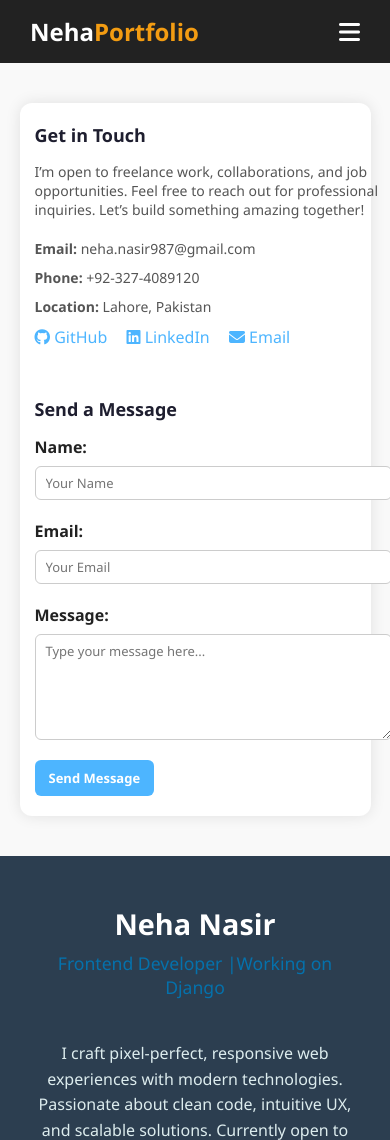
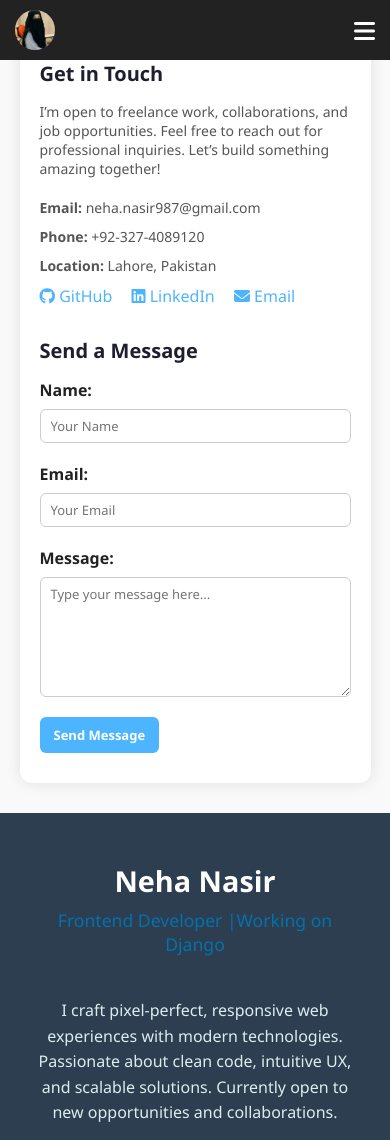
Before and after one commit to nehanasir987/portfolio1, a Django app: page /contact/ in a window 390 px wide. Shown: the top 1140 px of the page. Run offline with Django 4.2, Linux system fonts and the light colour scheme.

Commit message:
changes-header

```diff
--- a/portfolio/static/css/contact.css
+++ b/portfolio/static/css/contact.css
@@ -1,3 +1,4 @@
+/* Reset */
 * {
   margin: 0;
   padding: 0;
@@ -10,6 +11,7 @@ body {
   color: #222;
 }
 
+/* Contact Section */
 .contact-section {
   padding: 60px 10%;
   display: flex;
@@ -28,6 +30,7 @@ body {
   max-width: 1100px;
 }
 
+/* Contact Info */
 .contact-info {
   flex: 1;
   min-width: 300px;
@@ -60,6 +63,7 @@ body {
   text-decoration: underline;
 }
 
+/* Contact Form */
 .contact-form {
   flex: 1;
   min-width: 300px;
@@ -82,6 +86,12 @@ body {
   border: 1px solid #ccc;
   border-radius: 6px;
   font-size: 15px;
+  width: 100%;
+}
+
+.form-group textarea {
+  resize: vertical;
+  min-height: 120px;
 }
 
 .btn-submit {
@@ -99,6 +109,12 @@ body {
   background-color: #1e88e5;
 }
 
+.success-msg {
+  color: green;
+  margin-top: 10px;
+}
+
+/* Footer */
 footer {
   text-align: center;
   padding: 20px;
@@ -106,6 +122,12 @@ footer {
   color: #ccc;
 }
 
+/* Responsive Design */
+@media (max-width: 992px) {
+  .contact-container {
+    gap: 30px;
+  }
+}
 
 @media (max-width: 768px) {
   .contact-section {
@@ -118,6 +140,16 @@ footer {
     gap: 30px;
   }
 
+  .contact-info h2,
+  .contact-form h2 {
+    font-size: 22px;
+  }
+
+  .contact-info p,
+  .info-box p {
+    font-size: 15px;
+  }
+
   .form-group input,
   .form-group textarea {
     font-size: 14px;
@@ -127,6 +159,12 @@ footer {
   .btn-submit {
     padding: 10px 16px;
     font-size: 14px;
+  }
+}
+
+@media (max-width: 480px) {
+  .contact-section {
+    padding: 30px 5%;
   }
 
   .contact-info h2,
@@ -138,9 +176,7 @@ footer {
   .info-box p {
     font-size: 14px;
   }
-}
 
-@media (max-width: 480px) {
   .form-group input,
   .form-group textarea {
     font-size: 13px;
@@ -151,13 +187,4 @@ footer {
     padding: 9px 14px;
     font-size: 13px;
   }
-
-  .contact-container {
-    padding: 20px 15px;
-  }
-
-  .contact-info h2,
-  .contact-form h2 {
-    font-size: 18px;
-  }
 }
--- a/portfolio/templates/portfolio/contact.html
+++ b/portfolio/templates/portfolio/contact.html
@@ -5,14 +5,11 @@
   <meta charset="UTF-8" />
   <meta name="viewport" content="width=device-width, initial-scale=1.0" />
   <title>Contact Me</title>
-
-  <!-- CSS Links -->
   <link rel="stylesheet" href="{% static 'css/contact.css' %}">
   <link rel="stylesheet" href="{% static 'css/header.style.css' %}">
   <link rel="stylesheet" href="{% static 'css/footer.style.css' %}">
-  <link rel="stylesheet" href="https://cdnjs.cloudflare.com/ajax/libs/font-awesome/6.5.0/css/all.min.css" />
+  <link rel="stylesheet" href="https://cdnjs.cloudflare.com/ajax/libs/font-awesome/6.5.0/css/all.min.css">
 </head>
-
 <body>
 
   {% include 'portfolio/header.html' %}
@@ -41,7 +38,7 @@
       <!-- Contact Form -->
       <div class="contact-form">
         <h2>Send a Message</h2>
-        <form method="post" class="contact-form">
+        <form method="post">
           {% csrf_token %}
 
           <div class="form-group">
@@ -62,7 +59,7 @@
           <button type="submit" class="btn-submit">Send Message</button>
 
           {% if success %}
-            <p style="color: green; margin-top: 10px;">Thanks for reaching out! ✅</p>
+            <p class="success-msg">Thanks for reaching out! ✅</p>
           {% endif %}
         </form>
       </div>
@@ -71,5 +68,6 @@
   </section>
 
   {% include 'portfolio/footer.html' %}
+
 </body>
 </html>
--- a/portfolio/templates/portfolio/header.html
+++ b/portfolio/templates/portfolio/header.html
@@ -8,7 +8,7 @@
   <link rel="stylesheet" href="https://cdnjs.cloudflare.com/ajax/libs/font-awesome/6.4.0/css/all.min.css">
   <title>Neha Portfolio</title>
   <style>
-    /* ===== Base header styles ===== */
+    /* ===== Base styles ===== */
     body {
       margin: 0;
       font-family: Arial, sans-serif;
@@ -25,17 +25,30 @@
       z-index: 1000;
     }
 
+    /* Logo */
     .logo {
+      text-decoration: none;
+      color: #fff;
+      font-weight: bold;
       font-size: 24px;
-      font-weight: bold;
-      color: #fff;
-      text-decoration: none;
+      display: flex;
+      align-items: center;
     }
 
     .logo span {
-      color: #f39c12;
+      margin-left: 5px;
     }
 
+    /* Logo image */
+    .logo img {
+      width: 50px;
+      height: 50px;
+      border-radius: 50%;
+      object-fit: cover;
+      display: none; /* hidden on desktop by default */
+    }
+
+    /* Nav bar */
     .nav-bar ul {
       list-style: none;
       display: flex;
@@ -58,6 +71,7 @@
       color: #f39c12;
     }
 
+    /* Hamburger */
     .hamburger {
       display: none;
       background: none;
@@ -65,8 +79,10 @@
       color: #fff;
       font-size: 24px;
       cursor: pointer;
+      z-index: 1001;
     }
 
+    /* Overlay */
     .overlay {
       position: fixed;
       top: 0;
@@ -85,44 +101,90 @@
       visibility: visible;
     }
 
-    /* ===== Mobile styles ===== */
+    /* ===== Responsive Styles ===== */
+
+    /* For tablets and small laptops */
+    @media (max-width: 992px) {
+      .nav-bar ul li {
+        margin-left: 15px;
+      }
+    }
+
+    /* For mobile devices */
     @media (max-width: 768px) {
+      .header {
+        padding: 15px 20px;
+        position: fixed;
+        width: 100%;
+        box-sizing: border-box;
+      }
+
+      .logo span {
+        display: none;
+      }
+
+      .logo img {
+        display: block;
+      }
+
       .nav-bar {
         position: fixed;
-        top: 0;
+        top: 80px; /* Adjusted to start below header */
         right: -100%;
-        height: 100vh;
-        width: 250px;
+        width: 100%;
+        max-width: 300px;
+        max-height:50vh; /* Adjusted height */
         background-color: #222;
-        display: flex;
-        flex-direction: column;
-        padding-top: 60px;
+        padding: 20px;
         transition: right 0.3s ease;
         z-index: 1000;
+        overflow-y: auto; /* Add scroll if needed */
       }
 
-      .nav-bar.show {
+      .nav-bar.active {
         right: 0;
       }
 
       .nav-bar ul {
         flex-direction: column;
-        align-items: flex-start;
       }
 
       .nav-bar ul li {
-        margin: 15px 20px;
+        margin: 15px 0;
+        margin-left: 0;
       }
 
       .hamburger {
         display: block;
       }
     }
+
+    /* For very small mobile devices */
+    @media (max-width: 480px) {
+      .header {
+        padding: 10px 15px;
+        height: 60px;
+      }
+
+      .logo img {
+        width: 40px;
+        height: 40px;
+      }
+
+      .nav-bar {
+        top: 60px; /* Adjusted for smaller header */
+        height: calc(100vh - 60px); /* Adjusted height */
+      }
+    }
   </style>
 </head>
 <body>
   <header class="header">
-    <a href="{% url 'home' %}" class="logo">Neha<span>Portfolio</span></a>
+    <!-- Logo -->
+    <a href="{% url 'home' %}" class="logo">
+      <img src="{% static 'images/yam1.png' %}">
+      <span style="color: gray">Neha</span><span style="color:orange">Portfolio</span>
+    </a>
 
     <button class="hamburger" id="hamburger">
       <i class="fas fa-bars"></i>
@@ -133,65 +195,47 @@
         <li><a href="{% url 'home' %}">Home</a></li>
         <li><a href="{% url 'project' %}">Projects</a></li>
         <li><a href="{% url 'contact' %}">Contact</a></li>
+
       </ul>
     </nav>
 
     <div class="overlay" id="overlay"></div>
   </header>
 
+  {% block content %}
+  {% endblock %}
+
   <script>
-    document.addEventListener("DOMContentLoaded", function() {
-      const hamburger = document.getElementById("hamburger");
-      const navBar = document.getElementById("navBar");
-      const overlay = document.getElementById("overlay");
-      const navLinks = document.querySelectorAll('.nav-bar ul li a');
+    // Mobile menu toggle functionality
+    const hamburger = document.getElementById('hamburger');
+    const navBar = document.getElementById('navBar');
+    const overlay = document.getElementById('overlay');
 
-      // Toggle menu open/close
-      const toggleMenu = () => {
-        navBar.classList.toggle("show");
-        overlay.classList.toggle("show");
-        const icon = hamburger.querySelector('i');
-        icon.classList.toggle('fa-bars');
-        icon.classList.toggle('fa-times');
-      };
+    hamburger.addEventListener('click', () => {
+      navBar.classList.toggle('active');
+      overlay.classList.toggle('show');
+      hamburger.innerHTML = navBar.classList.contains('active')
+        ? '<i class="fas fa-times"></i>'
+        : '<i class="fas fa-bars"></i>';
+    });
 
-      // Close menu
-      const closeMenu = () => {
-        navBar.classList.remove("show");
-        overlay.classList.remove("show");
-        const icon = hamburger.querySelector('i');
-        icon.classList.replace('fa-times', 'fa-bars');
-      };
+    overlay.addEventListener('click', () => {
+      navBar.classList.remove('active');
+      overlay.classList.remove('show');
+      hamburger.innerHTML = '<i class="fas fa-bars"></i>';
+    });
 
-      // Hamburger click
-      hamburger.addEventListener("click", toggleMenu);
-
-      // Overlay click
-      overlay.addEventListener("click", closeMenu);
-
-      // Nav links click (mobile)
-      navLinks.forEach(link => {
-        link.addEventListener('click', (e) => {
-          if (window.innerWidth <= 768 && navBar.classList.contains('show')) {
-            closeMenu();
-            setTimeout(() => {
-              window.location.href = link.href;
-            }, 200);
-            e.preventDefault();
-          }
-        });
-      });
-
-      // Close menu automatically if resizing to desktop
-      window.addEventListener('resize', () => {
-        if (window.innerWidth > 768) {
-          closeMenu();
+    // Close menu when clicking on a link
+    const navLinks = document.querySelectorAll('.nav-bar ul li a');
+    navLinks.forEach(link => {
+      link.addEventListener('click', () => {
+        if (window.innerWidth <= 768) {
+          navBar.classList.remove('active');
+          overlay.classList.remove('show');
+          hamburger.innerHTML = '<i class="fas fa-bars"></i>';
         }
       });
     });
   </script>
-
-  {% block content %}
-  {% endblock %}
 </body>
 </html>
```
